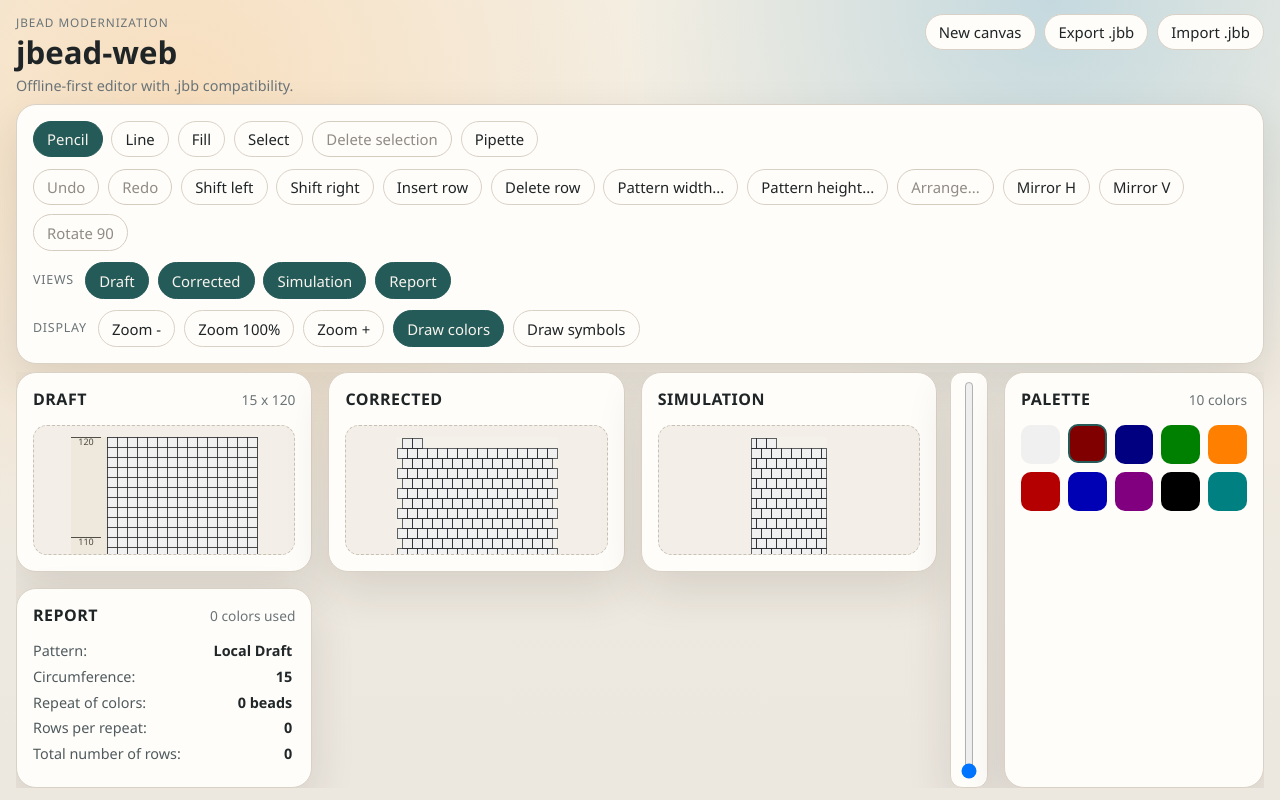
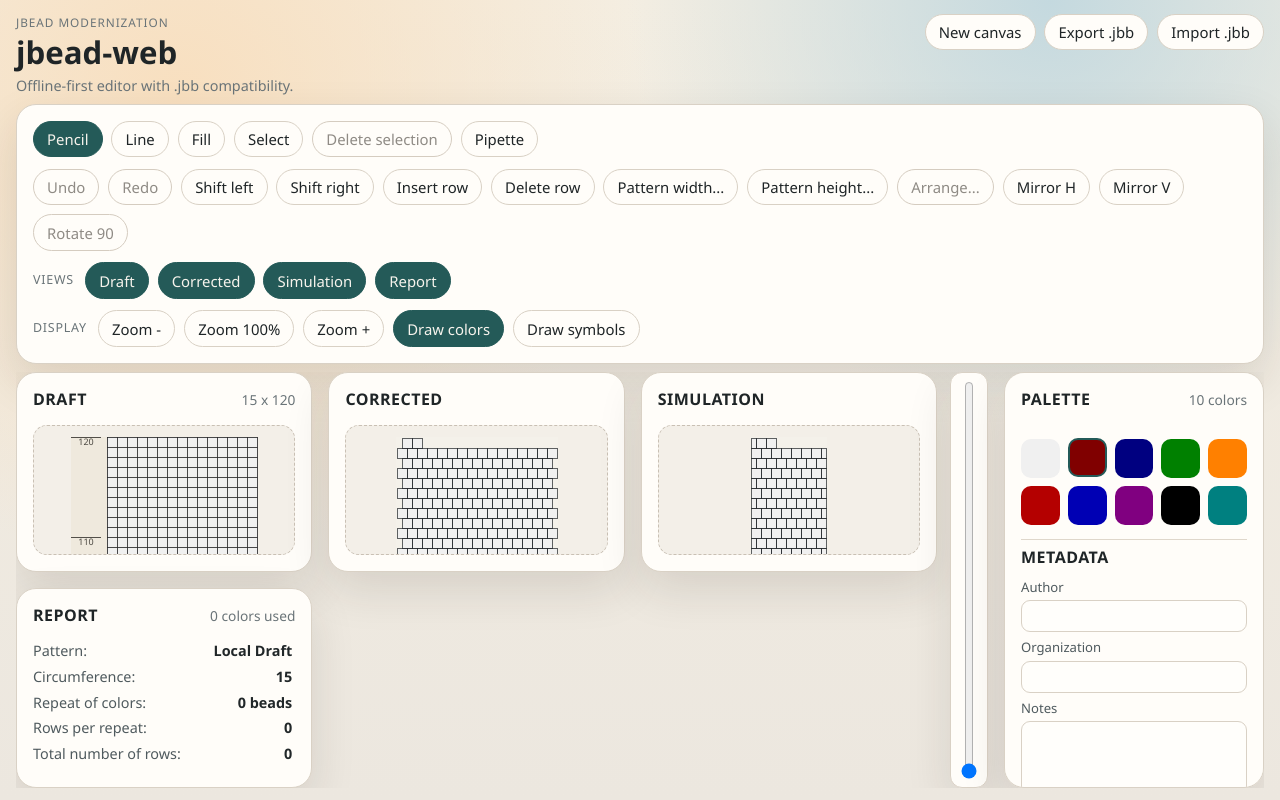
Before and after one commit to cyrilcombe/tsbead, a React (Vite) app: page / in a window 1280 px wide. Built offline with nearby package versions, Linux system fonts and the light colour scheme.

Commit message:
feat(metadata): add author organization and notes editors

```diff
--- a/src/App.tsx
+++ b/src/App.tsx
@@ -76,6 +76,7 @@ function App() {
   const drawLine = useEditorStore((state) => state.drawLine)
   const fillLine = useEditorStore((state) => state.fillLine)
   const reset = useEditorStore((state) => state.reset)
+  const setMetadata = useEditorStore((state) => state.setMetadata)
   const setSelectedColor = useEditorStore((state) => state.setSelectedColor)
   const setSelectedTool = useEditorStore((state) => state.setSelectedTool)
   const setViewVisibility = useEditorStore((state) => state.setViewVisibility)
@@ -932,6 +933,37 @@ function App() {
               )
             })}
           </div>
+          <section className="metadata-section">
+            <div className="panel-title">
+              <h2>Metadata</h2>
+            </div>
+            <label className="metadata-field">
+              Author
+              <input
+                className="metadata-input"
+                type="text"
+                value={document.author}
+                onChange={(event) => setMetadata({ author: event.currentTarget.value })}
+              />
+            </label>
+            <label className="metadata-field">
+              Organization
+              <input
+                className="metadata-input"
+                type="text"
+                value={document.organization}
+                onChange={(event) => setMetadata({ organization: event.currentTarget.value })}
+              />
+            </label>
+            <label className="metadata-field">
+              Notes
+              <textarea
+                className="metadata-input metadata-notes"
+                value={document.notes}
+                onChange={(event) => setMetadata({ notes: event.currentTarget.value })}
+              />
+            </label>
+          </section>
         </aside>
       </main>
 
--- a/src/domain/editorStore.ts
+++ b/src/domain/editorStore.ts
@@ -13,6 +13,7 @@ interface EditorState {
   pickColorAt: (point: CellPoint) => void
   drawLine: (start: CellPoint, end: CellPoint, value: number) => void
   fillLine: (point: CellPoint, value: number) => void
+  setMetadata: (metadata: Partial<Pick<JBeadDocument, 'author' | 'organization' | 'notes'>>) => void
   setSelectedColor: (colorIndex: number) => void
   setSelectedTool: (tool: ToolId) => void
   setViewVisibility: (pane: ViewPaneId, visible: boolean) => void
@@ -286,6 +287,26 @@ export const useEditorStore = create<EditorState>((set) => ({
       }
       pushUndoSnapshot(state)
       return { document, dirty: true, ...applyHistoryFlags() }
+    })
+  },
+  setMetadata: (metadata) => {
+    set((state) => {
+      const nextAuthor = metadata.author ?? state.document.author
+      const nextOrganization = metadata.organization ?? state.document.organization
+      const nextNotes = metadata.notes ?? state.document.notes
+      if (
+        nextAuthor === state.document.author &&
+        nextOrganization === state.document.organization &&
+        nextNotes === state.document.notes
+      ) {
+        return state
+      }
+
+      const document = cloneDocument(state.document)
+      document.author = nextAuthor
+      document.organization = nextOrganization
+      document.notes = nextNotes
+      return { document, dirty: true }
     })
   },
   setSelectedColor: (colorIndex) => {
--- a/src/index.css
+++ b/src/index.css
@@ -400,6 +400,9 @@ h1 {
 }
 
 .sidebar {
+  display: grid;
+  align-content: start;
+  gap: 0.9rem;
   min-height: 0;
   overflow: auto;
 }
@@ -430,6 +433,38 @@ h1 {
 .swatch.selected {
   border-color: var(--accent);
   transform: translateY(-1px);
+}
+
+.metadata-section {
+  border-top: 1px solid #dfd7cb;
+  padding-top: 0.45rem;
+  display: grid;
+  gap: 0.45rem;
+}
+
+.metadata-section .panel-title {
+  margin-bottom: 0.15rem;
+}
+
+.metadata-field {
+  display: grid;
+  gap: 0.24rem;
+  color: #4f5a5e;
+  font-size: 0.82rem;
+}
+
+.metadata-input {
+  border: 1px solid var(--border);
+  border-radius: 9px;
+  background: #fffefb;
+  color: var(--ink);
+  font: inherit;
+  padding: 0.38rem 0.46rem;
+}
+
+.metadata-notes {
+  min-height: 5.2rem;
+  resize: vertical;
 }
 
 .dialog-backdrop {
```
Also changed, not shown: 2 other files (tests, documents, lock files or other folders).
